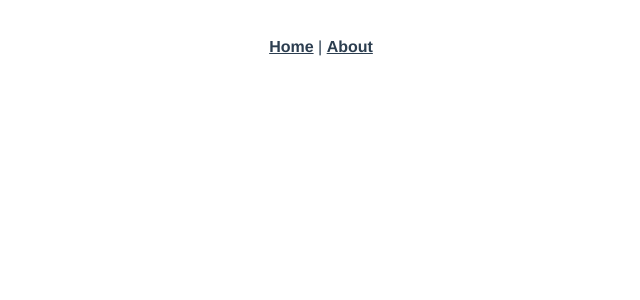
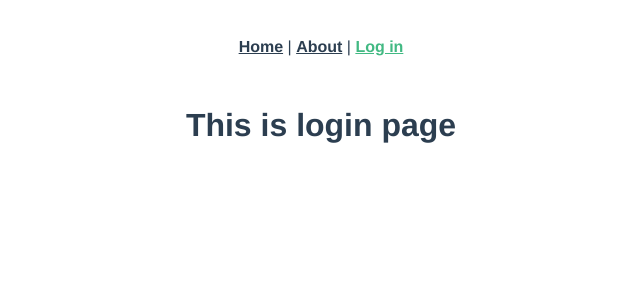
Before and after one commit to railwaymen/Localizar, a Vue app: page /login in a window 1280 px wide. Shown: the top 300 px of the page, without its empty margins (319-959 px from the left). Built offline with nearby package versions, Linux system fonts and the light colour scheme.

Commit message:
Added login page

```diff
--- a/src/App.vue
+++ b/src/App.vue
@@ -2,7 +2,8 @@
   <div id="app">
     <div id="nav">
       <router-link to="/">Home</router-link> |
-      <router-link to="/about">About</router-link>
+      <router-link to="/about">About</router-link> |
+      <router-link to="/login">Log in</router-link>
     </div>
     <router-view/>
   </div>
--- a/src/router/index.js
+++ b/src/router/index.js
@@ -17,6 +17,11 @@ const routes = [
     // this generates a separate chunk (about.[hash].js) for this route
     // which is lazy-loaded when the route is visited.
     component: () => import(/* webpackChunkName: "about" */ '../views/About.vue')
+  },
+  {
+    path: '/login',
+    name: 'Login',
+    component: () => import('../views/Login.vue')
   }
 ]
 
--- /dev/null
+++ b/src/views/Login.vue
@@ -0,0 +1,5 @@
+<template>
+  <div class="login">
+    <h1>This is login page</h1>
+  </div>
+</template>
```
